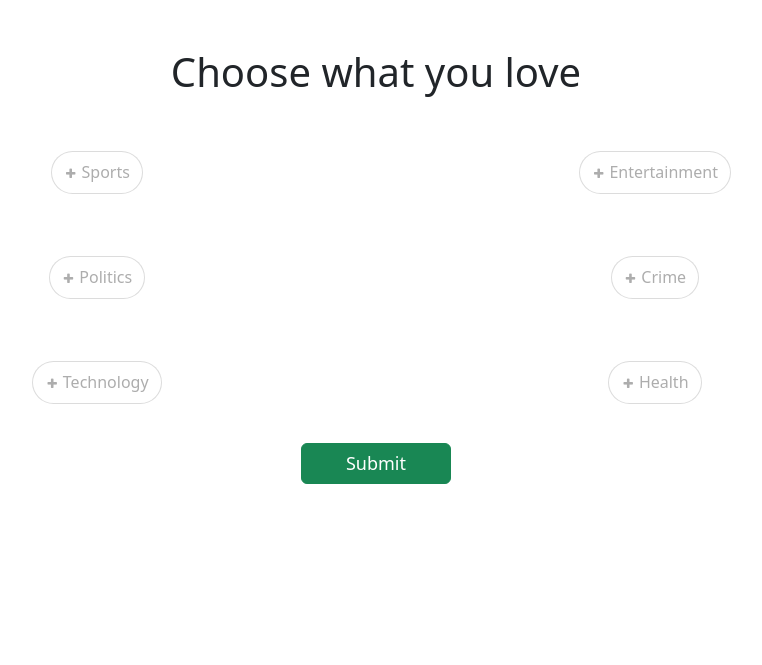
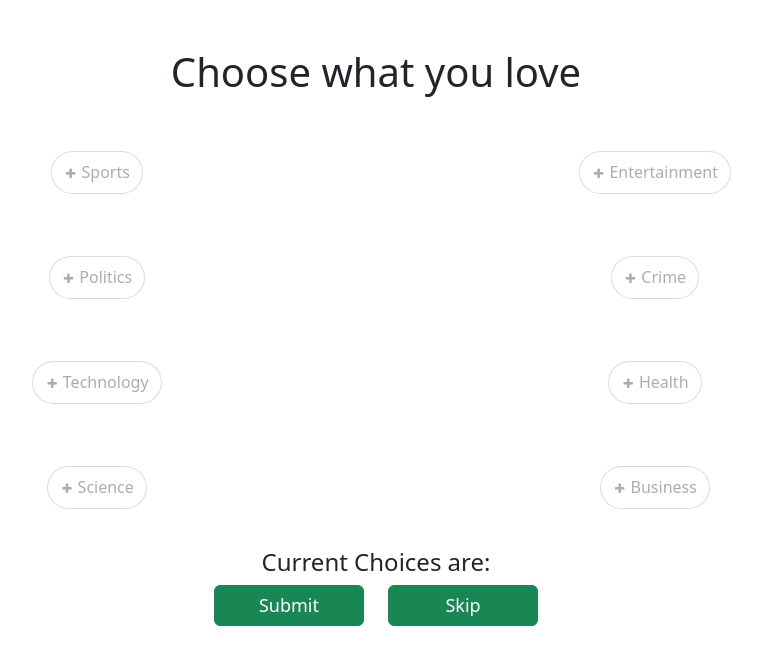
Before and after one commit to Adityapardeshi/News_classification_using_naivebayes, a Flask app: page /select_interests in a window 1280 px wide. Shown: the top 665 px of the page, without its empty margins (264-1026 px from the left). Run offline with Flask 3, Linux system fonts and the light colour scheme; the visitor is signed in with stand-in values (Sample User, id 1); some libraries are stand-ins or nearby versions.

Commit message:
added more features

```diff
--- a/templates/index.html
+++ b/templates/index.html
@@ -36,7 +36,8 @@
                 </ul>
             </div>
             <form class="form-inline">
-                <input class="form-control mr-sm-2 searchfield text-white" type="search" placeholder="Search"  aria-label="Search">
+              <!-- <input class="form-control mr-sm-2 searchfield text-white" type="search" placeholder="Search"  aria-label="Search">  -->
+              <a class="btn btn-light mt-3" href="./registration">Sign Up</a>
             </form>
         </div>
     </nav>
--- a/templates/login.html
+++ b/templates/login.html
@@ -59,6 +59,7 @@
                         <div class="form-outline mb-4">
                             <input type="password" name="password" id="form3Example97" class="form-control form-control-lg" />
                             <label class="form-label" for="form3Example97">Password</label>
+                            <h5 class="h5 text-danger">{{message}}</h5>
                           </div>
                       </div>
                       <div class="d-flex justify-content-end pt-3">
--- a/templates/select_interests.html
+++ b/templates/select_interests.html
@@ -26,7 +26,7 @@
             <div class="col-6 d-flex align-items-center justify-content-center">
                 <ul class="ks-cboxtags">
                     <li>
-                        <input type="checkbox" id="Sports" name="checkbox" value="Sports">
+                        <input type="checkbox" id="Sports" name="checkbox" value="sport">
                         <label for="Sports">Sports</label>
                     </li>
                 </ul>
@@ -34,7 +34,7 @@
             <div class="col-6 d-flex align-items-center justify-content-center">
                 <ul class="ks-cboxtags">
                     <li>
-                        <input type="checkbox" name="checkbox" id="Entertainment" value="Entertainment">
+                        <input type="checkbox" name="checkbox" id="Entertainment" value="entertainment">
                         <label for="Entertainment">Entertainment</label>
                     </li>
                 </ul>
@@ -44,7 +44,7 @@
             <div class="col-6 d-flex align-items-center justify-content-center">
                 <ul class="ks-cboxtags">
                     <li>
-                        <input type="checkbox" name="checkbox" id="Politics" value="Politics">
+                        <input type="checkbox" name="checkbox" id="Politics" value="politics">
                         <label for="Politics">Politics</label>
                     </li>
                 </ul>
@@ -62,7 +62,7 @@
             <div class="col-6 d-flex align-items-center justify-content-center">
                 <ul class="ks-cboxtags">
                     <li>
-                        <input type="checkbox" id="Technology" name="checkbox" value="Technology">
+                        <input type="checkbox" id="Technology" name="checkbox" value="technology">
                         <label for="Technology">Technology</label>
                     </li>
                 </ul>
@@ -76,10 +76,39 @@
                 </ul>
             </div>
         </div>
+        <div class="row">
+            <div class="col-6 d-flex align-items-center justify-content-center">
+                <ul class="ks-cboxtags">
+                    <li>
+                        <input type="checkbox" id="Science" name="checkbox" value="Science">
+                        <label for="Science">Science</label>
+                    </li>
+                </ul>
+            </div>
+            <div class="col-6 d-flex align-items-center justify-content-center">
+                <ul class="ks-cboxtags">
+                    <li>
+                        <input type="checkbox" id="business" name="checkbox" value="business">
+                        <label for="business">Business</label>
+                    </li>
+                </ul>
+            </div>
+        </div>
     </div>
         <div class="row">
-            <div class="col-12 d-flex justify-content-center align-items-center">
+            <h4 class="col-12 d-flex justify-content-center align-items-center">
+                Current Choices are:
+                {% for category in categories %}
+                {{ category }}
+                {% endfor %}
+            </h4>
+        </div>
+        <div class="row">
+            <div class="col-6 d-flex justify-content-end align-items-end">
                 <button type="submit" class="btn-success btn" style="font-size: large; width: 150px">Submit</>
+            </div>
+            <div class="col-6 d-flex justify-content-start align-items-start">
+                <button href="/news" class="btn-success btn" style="font-size: large; width: 150px">Skip</>
             </div>
         </div>
     </div>
```
Also changed, not shown: templates/news.html (+34 -18 lines).
